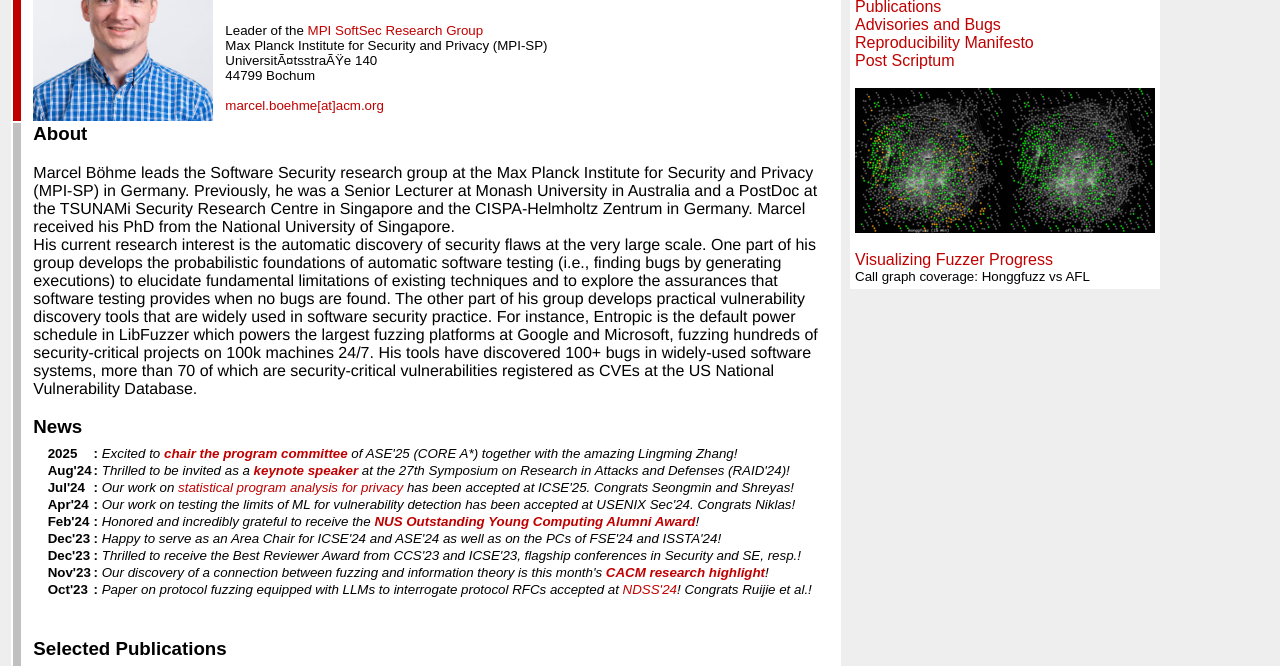
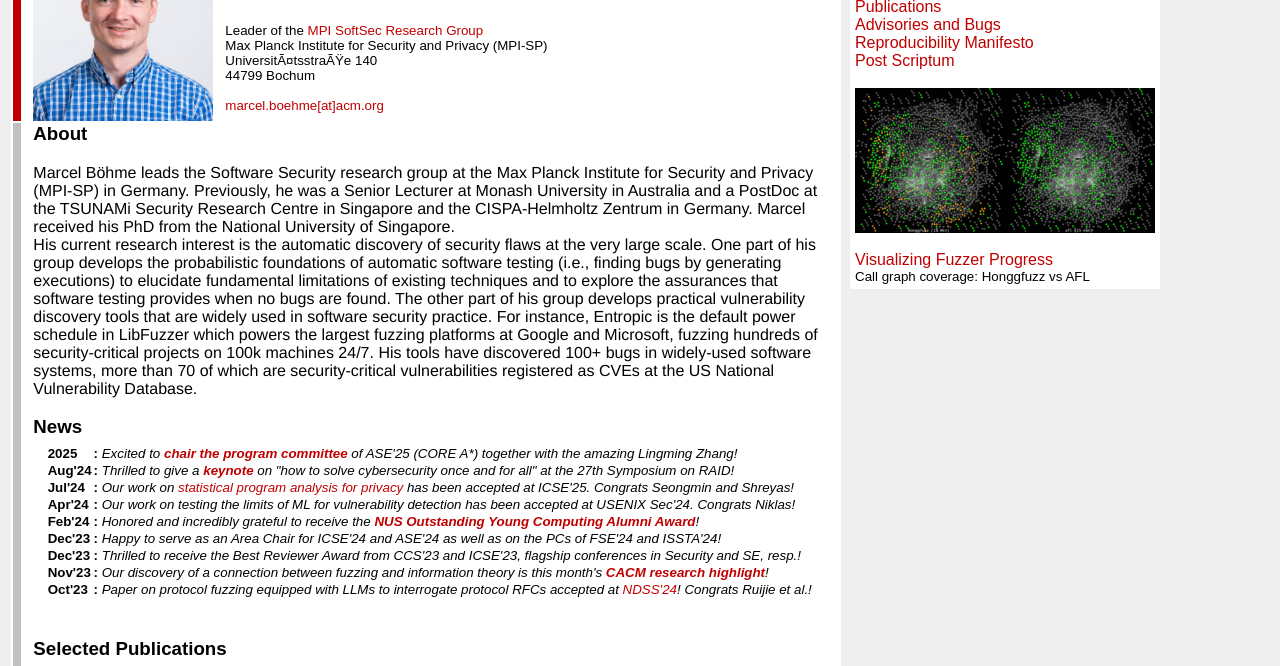
Before and after one commit to mboehme/mboehme.github.io, a plain HTML site: page index.html in a window 1280 px wide. Shown: the part 69-735 px from the top of the page. Drawn offline with Linux system fonts and the light colour scheme.

Commit message:
Update index.html

```diff
--- a/index.html
+++ b/index.html
@@ -115,7 +115,7 @@ while(x=eval(x));
   <h3 style="margin-bottom: 5pt; padding: 0;"><a id="news">News</a></h3>
 <table style="margin-left: 10pt; padding: 0; border-collapse: collapse; font-size:10pt;">
 <tr><td valign=top><b>2025</b></td><td><b>:</b> <i>Excited to <b><a href="https://conf.researchr.org/committee/ase-2025/ase-2025-organizing-committee">chair the program committee</a></b> of ASE'25 (CORE A*) together with the amazing Lingming Zhang!</i></td></tr>
-<tr><td valign=top><b>Aug'24</b></td><td><b>:</b> <i>Thrilled to be invited as a <b><a href="https://raid2024.github.io/">keynote speaker</a></b> at the 27th Symposium on Research in Attacks and Defenses (RAID'24)!</i></td></tr>
+<tr><td valign=top><b>Aug'24</b></td><td><b>:</b> <i>Thrilled to give a <b><a href="https://raid2024.github.io/program.html">keynote</a></b> on "how to solve cybersecurity once and for all" at the 27th Symposium on RAID!</i></td></tr>
 <tr><td valign-top><b>Jul'24</b></td><td><b>:</b> <i>Our work on <a href="paper/ICSE25-leak.pdf">statistical program analysis for privacy</a> has been accepted at ICSE'25. Congrats Seongmin and Shreyas!</i></td></tr>
 <tr><td valign-top><b>Apr'24</b></td><td><b>:</b> <i>Our work on testing the limits of ML for vulnerability detection has been accepted at USENIX Sec'24. Congrats Niklas!</i></td></tr>
 <tr><td valign=top><b>Feb'24</b></td><td><b>:</b> <i>Honored and incredibly grateful to receive the <b><a href="https://www.comp.nus.edu.sg/alum/alumaward/2022-ocaa/">NUS Outstanding Young Computing Alumni Award</a></b>!</i></td></tr>
```
